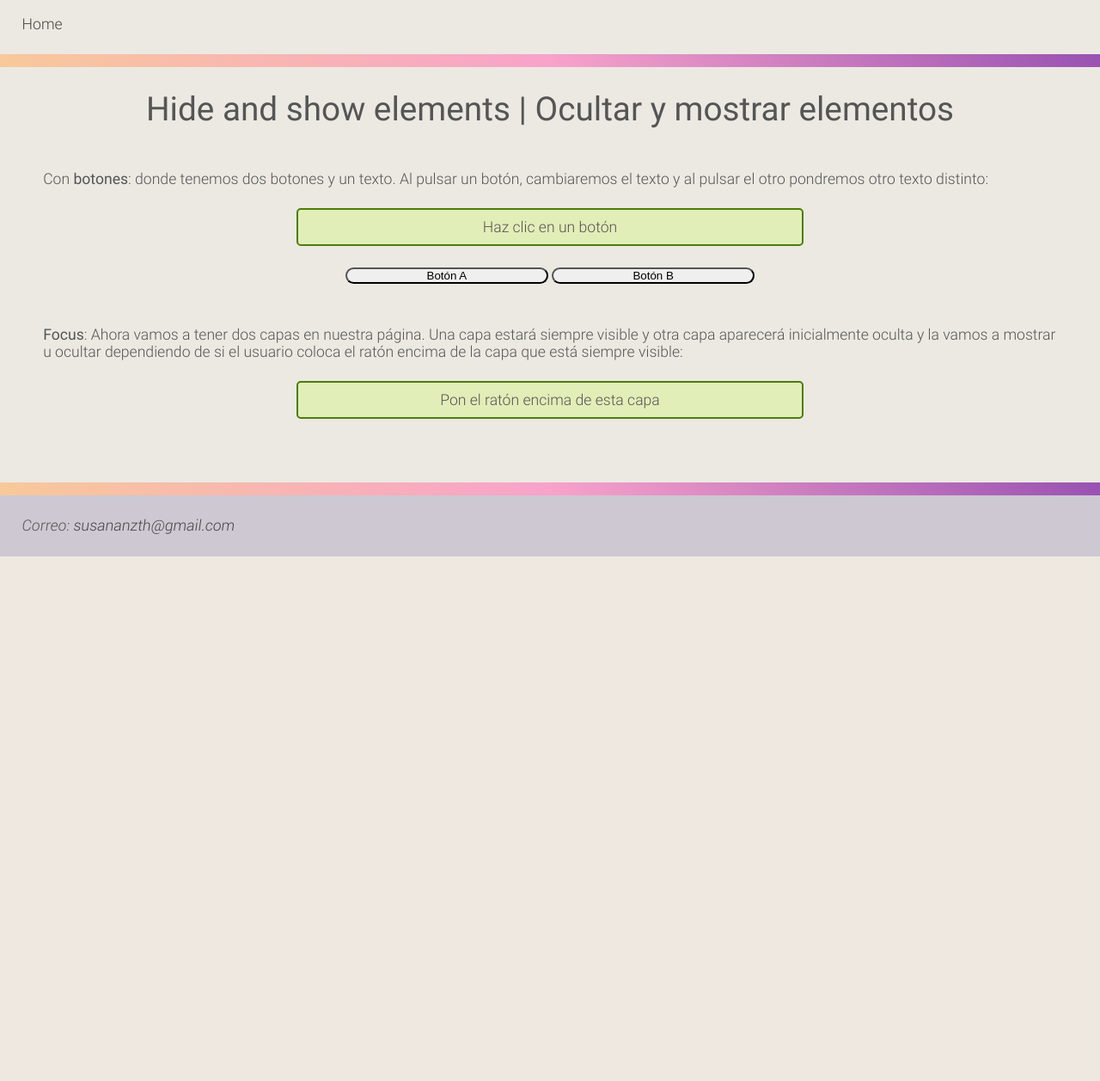
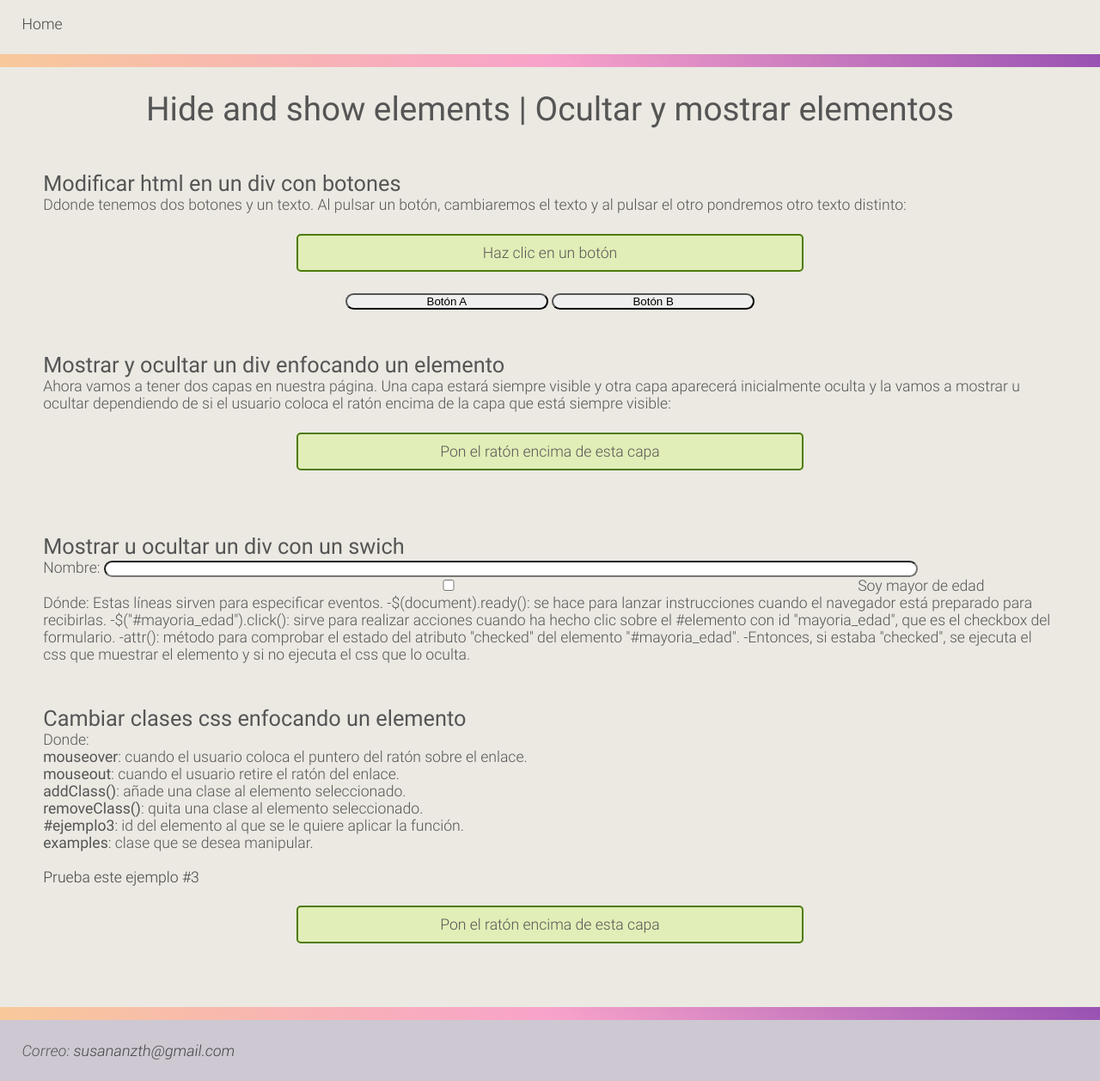
Before and after one commit to susananzth/MyGuide, a PHP site: page /home.php in a window 1280 px wide. Shown: the part 291-1548 px from the top of the page at 86% size. Before the commit the page ends 938 px from the top, so only its background shows below. Run offline with PHP 8.4, Linux system fonts and the light colour scheme.

Commit message:
añadiendo mas ejemplos jquery

```diff
--- a/home.php
+++ b/home.php
@@ -7,8 +7,9 @@ include "partials/nav.php";
     <div class="">
         <h4 class="title text-center">Hide and show elements | Ocultar y mostrar elementos</h4>
         <div class="padd2">
+            <h6>Modificar html en un div con botones</h6>
             <p>
-                Con <b>botones</b>: donde tenemos dos botones y un texto. Al pulsar un botón,
+                Ddonde tenemos dos botones y un texto. Al pulsar un botón,
                 cambiaremos el texto y al pulsar el otro pondremos otro texto distinto:
             </p>
             <div id="div-button" class="examples">
@@ -19,9 +20,10 @@ include "partials/nav.php";
             </div>
         </div>
         <div class="padd2">
+            <h6>Mostrar y ocultar un div enfocando un elemento</h6>
             <p>
-                <b>Focus</b>: Ahora vamos a tener dos capas en nuestra página. Una capa estará siempre
-                visible y otra capa aparecerá inicialmente oculta y la vamos a mostrar u
+                Ahora vamos a tener dos capas en nuestra página. Una capa estará
+                siempre visible y otra capa aparecerá inicialmente oculta y la vamos a mostrar u
                 ocultar dependiendo de si el usuario coloca el ratón encima de la capa que
                 está siempre visible:
             </p>
@@ -31,7 +33,57 @@ include "partials/nav.php";
                 Has puesto el ratón encima!! <br>
                 (Ahora quítalo de la capa)</div>
         </div>
+        <div class="padd2">
+            <h6>Mostrar u ocultar un div con un swich</h6>
+            <form>
+                Nombre: <input type="text" name="nombre">
+                <br>
+                <input type="checkbox" name="mayor_edad" value="1" id="mayoria_edad">
+                Soy mayor de edad
+                <br>
+                <div id="formulariomayores" style="display: none;">
+                    Dato para mayores de edad: <input type="text" name="mayores_edad">
+                </div>
+            </form>
+            <p>
+                Dónde:
+                Estas líneas sirven para especificar eventos.
+                -$(document).ready(): se hace para lanzar instrucciones cuando el
+                navegador está preparado para recibirlas.
+                -$("#mayoria_edad").click(): sirve para realizar acciones cuando
+                ha hecho clic sobre el #elemento con id "mayoria_edad", que es el
+                checkbox del formulario.
+                -attr(): método para comprobar el estado del atributo "checked"
+                del elemento "#mayoria_edad".
+                -Entonces, si estaba "checked", se ejecuta el css que muestrar
+                el elemento y si no ejecuta el css que lo oculta.
+            </p>
+
+        </div>
+        <div class="padd2">
+            <h6>Cambiar clases css enfocando un elemento</h6>
+            <p>
+                Donde:<br>
+                <b>mouseover</b>: cuando el usuario coloca el puntero del ratón sobre el
+                enlace.<br>
+                <b>mouseout</b>: cuando el usuario retire el ratón del enlace.<br>
+                <b>addClass()</b>: añade una clase al elemento seleccionado.<br>
+                <b>removeClass()</b>: quita una clase al elemento seleccionado.<br>
+                <b>#ejemplo3</b>: id del elemento al que se le quiere aplicar la función.<br>
+                <b>examples</b>: clase que se desea manipular.
+            </p><br>
+            <a id="a-exa" href="#" rel="script">Prueba este ejemplo #3</a>
+            <div id="ejemplo3" class="examples">
+                Pon el ratón encima de esta capa</div>
+        </div>
     </div>
+
+
+
+
+
+
+
 </section>
 <?php
 include "partials/footer.php";
--- a/js/javascript.js
+++ b/js/javascript.js
@@ -2,7 +2,7 @@
  * Created by Susana on 8/3/2017.
  */
 
-
+$(document).ready(function(){
     /*Agregando saltos de lineas y comillas en un alert*/
 // var mensaje = "¡Hola Mundo!\n Qué fácil es incluis \'comillas simples\'\n y \"comillas dobles\"";
 
@@ -20,17 +20,32 @@
 //    ++i;
 //}
 
-    /*hide & show with button*/
-$("#button-a").click(function(evento){
-    $('#div-button').html('Has hecho clic en el botón <b>A</b>') });
-$("#button-b").click(function(evento){
-    $('#div-button').html('Recibido un clic en el botón <b>B</b>') });
+        /*hide & show with button*/
+    $("#button-a").click(function(evento){
+        $('#div-button').html('Has hecho clic en el botón <b>A</b>') });
+    $("#button-b").click(function(evento){
+        $('#div-button').html('Recibido un clic en el botón <b>B</b>') });
 
 
-    /*Código Javascript con jQuery que defina los eventos del usuario,
-    para cuando sitúa el ratón dentro o fuera de la primera capa:*/
-
+        /*Oculta o muestra un elemento
+          posicionando el raton en otro elemento.*/
     $("#capa").mouseenter(function(evento){
         $("#mensaje").css("display", "block"); });
     $("#capa").mouseleave(function(evento){
         $("#mensaje").css("display", "none"); });
+
+        /*oculta o muestra un elemento con un swich*/
+    $("#mayoria_edad").click(function(evento){
+        if ($("#mayoria_edad").attr("checked")){
+            $("#formulariomayores").css("display", "block"); }
+        else{ $("#formulariomayores").css("display", "none"); } });
+
+        /*Quitar o poner una clase css posicionando el raton en un elemento.*/
+    $("#a-exa").mouseover(function(event){
+        $("#ejemplo3").removeClass("examples"); });
+    $("#a-exa").mouseout(function(event){
+        $("#ejemplo3").addClass("examples"); });
+
+
+
+});
```
